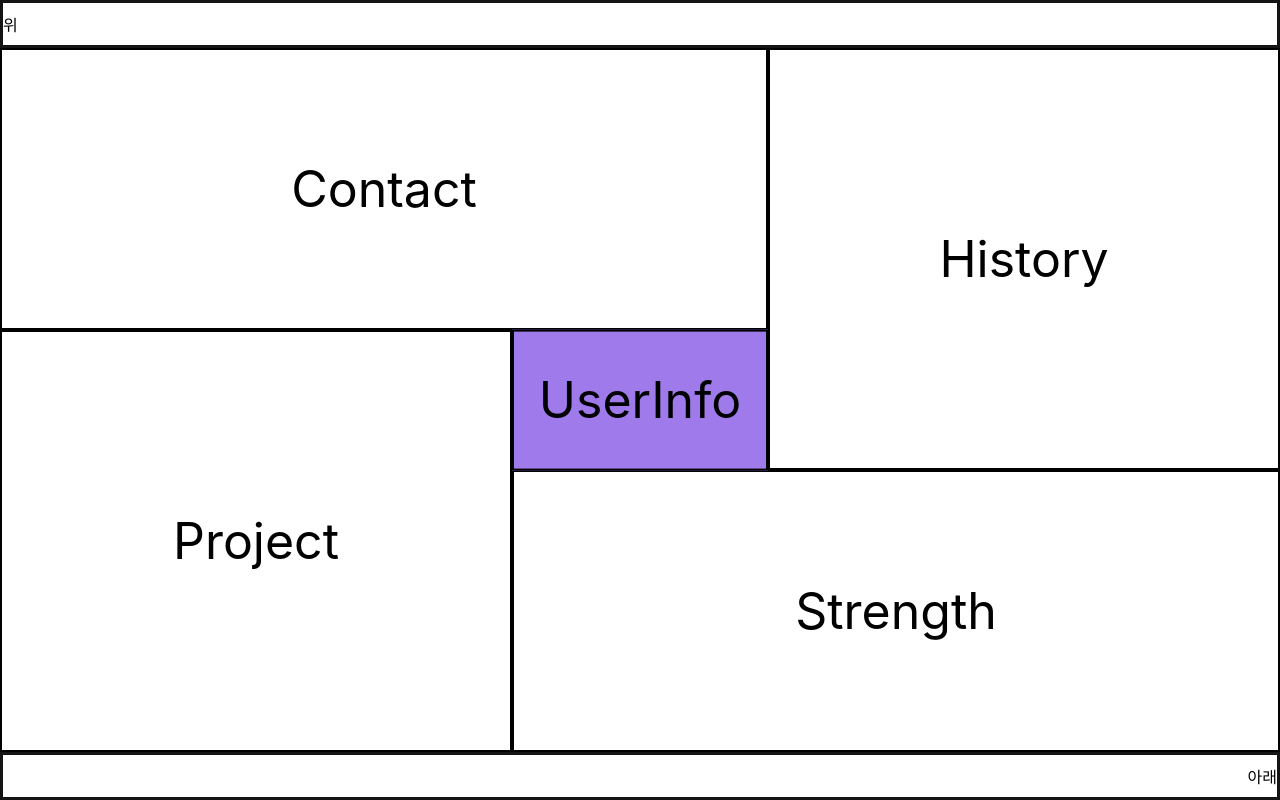
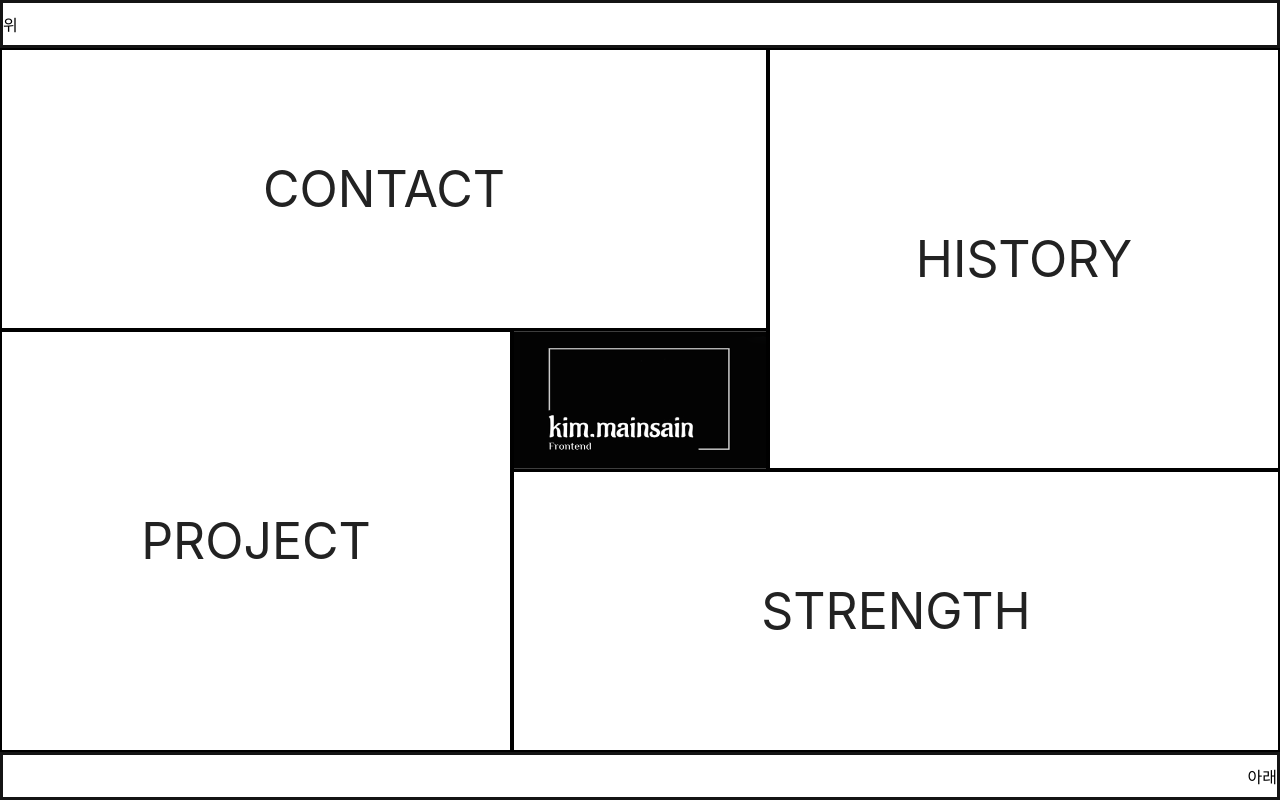
Before and after one commit to kimmainsain/kimmainsain.github.io, a React (Create React App) app: page / in a window 1280 px wide. Built offline with nearby package versions, Linux system fonts and the light colour scheme.

Commit message:
Feat : main hover 색상 변경

```diff
--- a/src/App.tsx
+++ b/src/App.tsx
@@ -1,6 +1,7 @@
 import React, { useState } from "react";
 import { useNavigate } from "react-router-dom";
 import "./styles/mainLayout.scss";
+import homelogo from "./assets/images/homelogo.png";
 
 const App = () => {
   const [hoveredBox, setHoveredBox] = useState(null as string | null);
@@ -19,7 +20,7 @@ const App = () => {
           onMouseLeave={() => setHoveredBox(null)}
           onClick={() => navigate("/contact")}
         >
-          Contact
+          CONTACT
         </div>
         <div
           className={`history inner-box ${
@@ -29,7 +30,7 @@ const App = () => {
           onMouseLeave={() => setHoveredBox(null)}
           onClick={() => navigate("/history")}
         >
-          History
+          HISTORY
         </div>
         <div
           className={`project inner-box ${
@@ -39,7 +40,7 @@ const App = () => {
           onMouseLeave={() => setHoveredBox(null)}
           onClick={() => navigate("/project")}
         >
-          Project
+          PROJECT
         </div>
         <div
           className={`strength inner-box ${
@@ -49,7 +50,7 @@ const App = () => {
           onMouseLeave={() => setHoveredBox(null)}
           onClick={() => navigate("/strength")}
         >
-          Strength
+          STRENGTH
         </div>
         <div
           className={`user-info inner-box ${
@@ -59,7 +60,7 @@ const App = () => {
           onMouseLeave={() => setHoveredBox(null)}
           onClick={() => navigate("/userInfo")}
         >
-          UserInfo
+          <img src={homelogo} alt="logo" className="logo" />
         </div>
       </div>
     </div>
--- a/src/styles/bottomNav.scss
+++ b/src/styles/bottomNav.scss
@@ -20,11 +20,11 @@
     cursor: pointer;
     transition:
       background-color 0.3s ease,
-      color 0.3s ease; // Smooth transition effect
+      color 0.3s ease;
 
     &:hover {
-      background-color: #333; // Dark shade on hover, but not entirely black
-      color: #fff; // Text color remains white for contrast
+      background-color: #333;
+      color: #fff;
     }
   }
 
@@ -34,12 +34,12 @@
 
   .nav-home {
     &.is--brand {
-      flex-grow: 1; // This will make the logo take up the remaining space
+      flex-grow: 1;
       justify-content: center;
 
       img.logo {
-        max-width: 100%; // Ensure the logo doesn't exceed the container width
-        max-height: 100%; // Ensure the logo doesn't exceed the container height
+        max-width: 100%;
+        max-height: 100%;
       }
     }
   }
--- a/src/styles/mainLayout.scss
+++ b/src/styles/mainLayout.scss
@@ -49,6 +49,13 @@
   justify-content: center;
   font-size: 50px;
   align-items: center;
+  background-color: #fff;
+  color: #222;
+  &:hover {
+    background-color: #333;
+    color: #fff;
+  }
+
   transition:
     width 0.5s,
     height 0.5s,
@@ -82,13 +89,32 @@
   bottom: 0;
   right: 0;
 }
+.inner-box {
+  transition:
+    background-color 0.3s ease,
+    color 0.3s ease,
+    width 0.5s,
+    height 0.5s,
+    transform 0.5s;
+}
+
+.logo {
+  width: 100%;
+  height: auto;
+  max-height: 100%;
+}
 
 .user-info {
   width: 20%;
   height: 20%;
   top: 50%;
   left: 50%;
-  background-color: #9f7aea;
+  background-color: #222;
+  color: #222;
+  &:hover {
+    background-color: #333;
+    color: #fff;
+  }
   transform: translate(-50%, -50%);
 }
 
```
Also changed, not shown: src/assets/images/homelogo.png (added).
